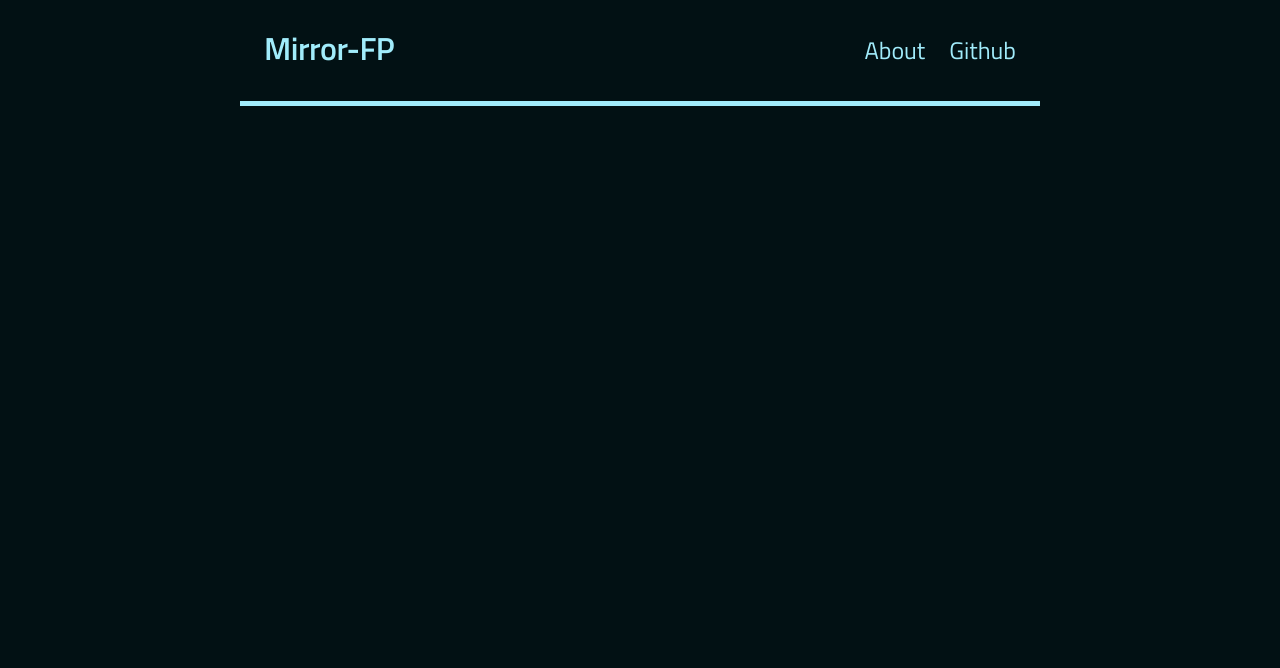
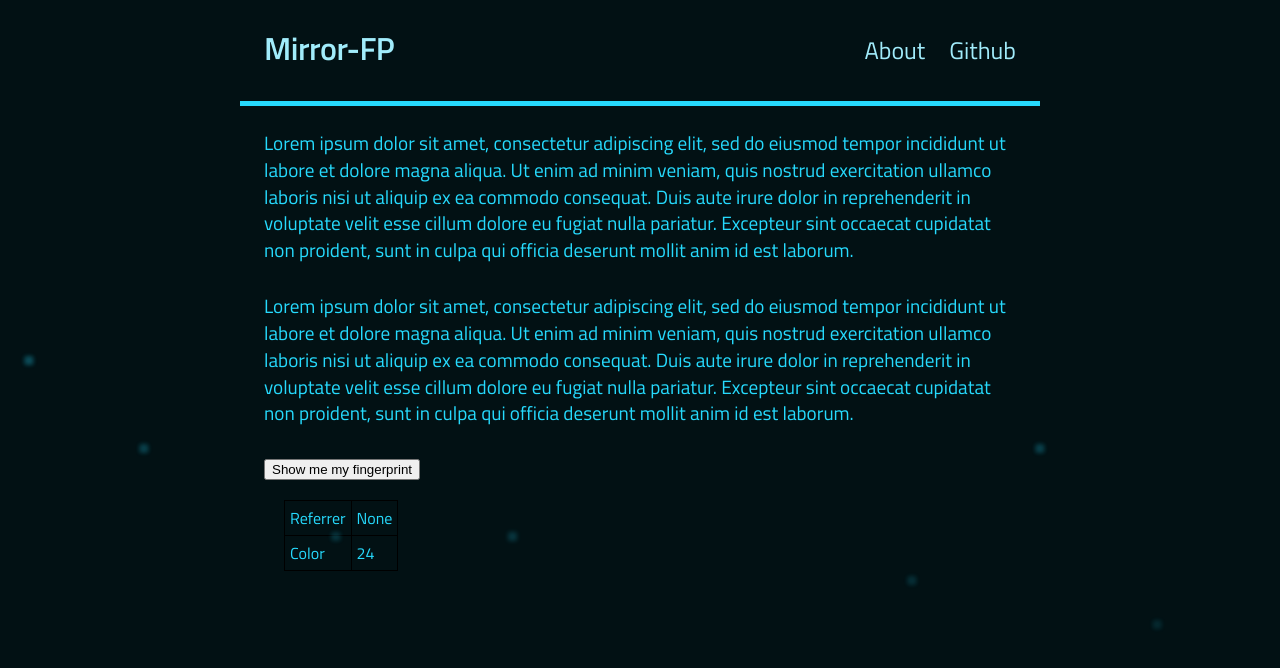
Before and after one commit to dantelyon/DD_Fingerprinting, a React (Create React App) app: page / in a window 1280 px wide. Shown: the top 668 px of the page. Built offline with nearby package versions, Linux system fonts and the light colour scheme.

Commit message:
skeleton of main content created

```diff
--- a/src/App.css
+++ b/src/App.css
@@ -1,4 +1,35 @@
 
+@import url("//fonts.googleapis.com/css?family=Titillium+Web:400,600");
+
+body {
+  margin: 0;
+  background-color: #021114;
+  font-family: "Titillium Web", sans-serif;
+}
+.App {
+  max-width: 50em;
+  margin: 0 auto;
+  box-sizing: border-box;
+  display: flex;
+  flex-direction: column;
+  color: #26dafd;
+}
+
+p {
+  margin: 0 0 1.5em;
+  font-weight: 400;
+  font-size: 1.2em;
+  line-height: 1.4;
+}
+h1 {
+  color: #a1ecfb;
+}
+a {
+  text-decoration: none;
+}
+main {
+  padding: 1.5em 1.5em 0;
+}
 table, th, td {
   padding: 5px;
   border: 1px solid black;
@@ -8,29 +39,3 @@
   border-spacing: 0px;
   margin: 20px;
 }
-@import url("//fonts.googleapis.com/css?family=Titillium+Web:400,600");
-body {
-  margin: 0;
-  background-color: #021114;
-  --text-opacity: 1;
-  font-size: 16px;
-  font-family: "Titillium Web", "sans-serif";
-}
-h1 {
-  font-size: 28px;
-  color: #a1ecfb;
-}
-p {
-  color: #26dafd;
-}
-.App {
-  color: #a1ecfb;
-  max-width: 50em;
-  margin: 0 auto;
-  box-sizing: border-box;
-  display: flex;
-  flex-direction: column;
-}
-a {
-  text-decoration: none;
-}
--- a/src/App.js
+++ b/src/App.js
@@ -10,12 +10,13 @@
   return (
     <div className="App">
       <Header />
+      <main>
 
-{      /*
       <Text />
       <button>Show me my fingerprint</button>
       <Table />
-<Glows />*/}
+<Glows />
+      </main>
     </div>
   );
 }
--- a/src/Header.css
+++ b/src/Header.css
@@ -23,7 +23,7 @@
     flex: 1;
   }
   .Header-button {
-    color: inherit;
+    color: #a1ecfb;
     font-size: 1.5em;
   }
   .Header-button:first-child {
--- a/src/Text.js
+++ b/src/Text.js
@@ -2,6 +2,7 @@
 
 export default function Text() {
     return <div>
-        <p>TEXT HERE DESCRIBING MIRROR-FINGERPRINTING</p>
+        <p>Lorem ipsum dolor sit amet, consectetur adipiscing elit, sed do eiusmod tempor incididunt ut labore et dolore magna aliqua. Ut enim ad minim veniam, quis nostrud exercitation ullamco laboris nisi ut aliquip ex ea commodo consequat. Duis aute irure dolor in reprehenderit in voluptate velit esse cillum dolore eu fugiat nulla pariatur. Excepteur sint occaecat cupidatat non proident, sunt in culpa qui officia deserunt mollit anim id est laborum.</p>
+        <p>Lorem ipsum dolor sit amet, consectetur adipiscing elit, sed do eiusmod tempor incididunt ut labore et dolore magna aliqua. Ut enim ad minim veniam, quis nostrud exercitation ullamco laboris nisi ut aliquip ex ea commodo consequat. Duis aute irure dolor in reprehenderit in voluptate velit esse cillum dolore eu fugiat nulla pariatur. Excepteur sint occaecat cupidatat non proident, sunt in culpa qui officia deserunt mollit anim id est laborum.</p>
     </div>
 }
--- a/src/index.css
+++ /dev/null
@@ -1,15 +0,0 @@
-
-
-body {
-  margin: 0;
-  font-family: -apple-system, BlinkMacSystemFont, 'Segoe UI', 'Roboto', 'Oxygen',
-    'Ubuntu', 'Cantarell', 'Fira Sans', 'Droid Sans', 'Helvetica Neue',
-    sans-serif;
-  -webkit-font-smoothing: antialiased;
-  -moz-osx-font-smoothing: grayscale;
-}
-
-code {
-  font-family: source-code-pro, Menlo, Monaco, Consolas, 'Courier New',
-    monospace;
-}
--- a/src/index.js
+++ b/src/index.js
@@ -1,7 +1,6 @@
 
 import React from 'react';
 import ReactDOM from 'react-dom';
-import './index.css';
 import App from './App';
 
 ReactDOM.render(
```
